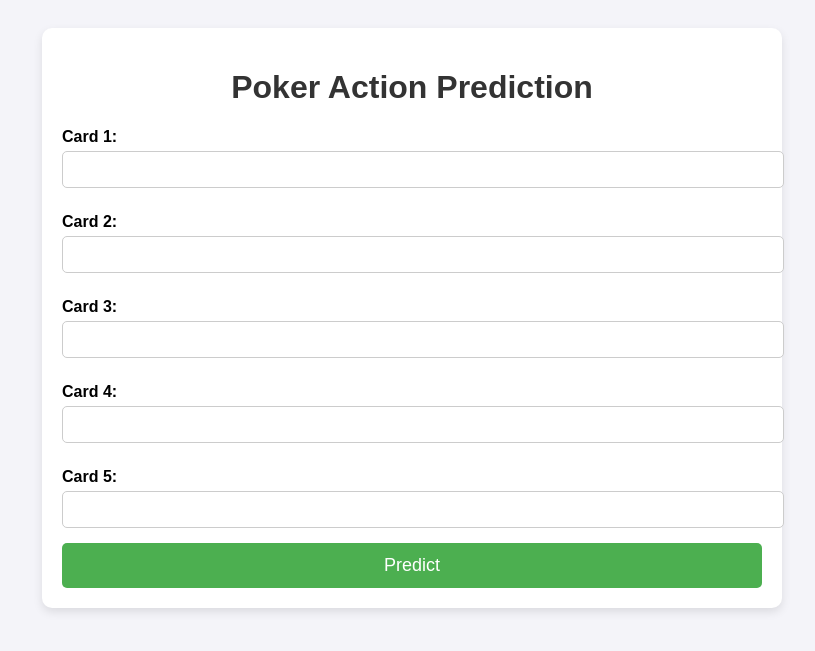
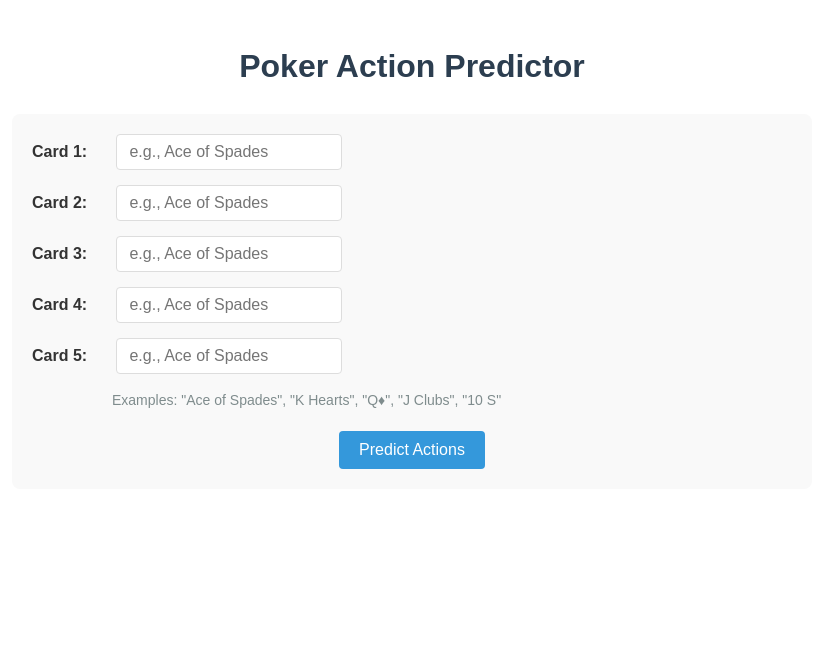
Before and after one commit to TempeHS/2025SE-HSCTask2-Cameron-Ly, a Flask app: page / in a window 1280 px wide. Shown: the top 651 px of the page, without its empty margins (228-1043 px from the left). Run offline with Flask 3, Linux system fonts and the light colour scheme.

Commit message:
UI implementation completed

```diff
--- a/5.Deploy_Model/app.py
+++ b/5.Deploy_Model/app.py
@@ -1,14 +1,15 @@
 import pickle
 import numpy as np
 from flask import Flask, render_template, request
+from poker_feature_extraction import get_card_details, calculate_features
 
 app = Flask(__name__)
 
-# Load the trained model
+# Load model from .pkl
 try:
     with open('trained_model.pkl', 'rb') as f:
         model = pickle.load(f)
-    print("Model loaded successfully")
+    print("Model loaded successfully.")
 except Exception as e:
     print(f"Error loading model: {e}")
     model = None
@@ -25,7 +26,7 @@ def index():
     if request.method == 'POST':
         try:
             if not model:
-                raise ValueError("Model not loaded")
+                raise ValueError("Prediction model not loaded")
 
             cards = []
             for i in range(5):
@@ -35,19 +36,13 @@ def index():
                 cards.append(card)
                 card_inputs[i] = card
 
-            # Extract ranks, suits and display format
             ranks, suits, display_cards = get_card_details(cards)
             cards_display = display_cards
 
-            # Extract the 4 features expected by the model
             features = calculate_features(ranks, suits)
-
-            # Get predictions from regression model
-            raw_prediction = model.predict(features)
-            prediction_probs = np.array(raw_prediction[0])
+            prediction_probs = model.predict(features)[0]
             prediction_probs = prediction_probs / prediction_probs.sum()
 
-            # Pair with labels and sort
             prediction = list(zip(POKER_ACTIONS, prediction_probs))
             prediction.sort(key=lambda x: x[1], reverse=True)
 
@@ -55,82 +50,13 @@ def index():
             error_message = f"Error: {str(e)}"
 
     return render_template(
-        'predict.html',
+        'index.html',
         prediction=prediction,
         error=error_message,
         card_inputs=card_inputs,
-        cards_display=cards_display
+        cards_display=cards_display,
+        show_results=prediction is not None
     )
-
-
-def get_card_details(cards):
-    rank_map = {
-        '2': 2, '3': 3, '4': 4, '5': 5, '6': 6, '7': 7, '8': 8, '9': 9, '10': 10,
-        'J': 11, 'JACK': 11, 'Q': 12, 'QUEEN': 12, 'K': 13, 'KING': 13,
-        'A': 14, 'ACE': 14
-    }
-    suit_map = {
-        'H': '♥', 'HEARTS': '♥',
-        'D': '♦', 'DIAMONDS': '♦',
-        'C': '♣', 'CLUBS': '♣',
-        'S': '♠', 'SPADES': '♠'
-    }
-
-    ranks = []
-    suits = []
-    display_cards = []
-
-    for card in cards:
-        card_upper = card.upper().replace('OF', '').strip()
-        parts = [p for p in card_upper.split() if p]
-
-        if len(parts) < 1:
-            raise ValueError("Invalid card format")
-
-        rank = parts[0]
-        if rank == '1' and len(parts) > 1 and parts[1] == '0':
-            rank = '10'
-            parts.pop(1)
-        if rank not in rank_map:
-            raise ValueError(f"Invalid rank: {rank}")
-
-        suit = parts[-1] if len(parts) > 1 else ''
-        if suit not in suit_map:
-            raise ValueError(f"Invalid suit: {suit}")
-
-        ranks.append(rank_map[rank])
-        suits.append(suit_map[suit])
-        display_cards.append(f"{rank.upper()}{suit_map[suit]}")
-
-    return ranks, suits, display_cards
-
-
-def calculate_features(ranks, suits):
-    rank_counts = {}
-    for r in ranks:
-        rank_counts[r] = rank_counts.get(r, 0) + 1
-
-    max_rank_freq = max(rank_counts.values())
-    unique_ranks = len(rank_counts)
-    unique_suits = len(set(suits))
-
-    if max_rank_freq == 4:
-        hand_strength = 0.9
-    elif max_rank_freq == 3 and unique_ranks == 2:
-        hand_strength = 0.8
-    elif unique_suits == 1:
-        hand_strength = 0.7
-    elif max_rank_freq == 3:
-        hand_strength = 0.6
-    elif max_rank_freq == 2 and unique_ranks == 3:
-        hand_strength = 0.5
-    elif max_rank_freq == 2:
-        hand_strength = 0.4
-    else:
-        hand_strength = 0.3
-
-    return np.array([[hand_strength, max_rank_freq, unique_ranks, unique_suits]])
-
 
 if __name__ == '__main__':
     app.run(debug=True)
--- a/5.Deploy_Model/poker_feature_extraction.py
+++ b/5.Deploy_Model/poker_feature_extraction.py
@@ -1,41 +1,93 @@
-def calculate_hand_strength(ranks, suits):
-    ranks_sorted = sorted(ranks)
-    unique_ranks = len(set(ranks))
-    is_flush = len(set(suits)) == 1
+# poker_feature_extraction.py
 
-    # Check if it's a straight
-    is_straight = (
-        len(set(ranks)) == 5 and
-        max(ranks) - min(ranks) == 4
-    )
+import numpy as np
+from collections import Counter
 
-    rank_counts = [ranks.count(r) for r in set(ranks)]
+rank_map = {
+    '2': 2, '3': 3, '4': 4, '5': 5, '6': 6, '7': 7, '8': 8, '9': 9, '10': 10,
+    'J': 11, 'JACK': 11, 'Q': 12, 'QUEEN': 12, 'K': 13, 'KING': 13,
+    'A': 14, 'ACE': 14
+}
 
-    if is_flush and is_straight:
-        return 8  # Straight Flush
-    elif 4 in rank_counts:
-        return 7  # Four of a Kind
-    elif sorted(rank_counts) == [2, 3]:
-        return 6  # Full House
-    elif is_flush:
-        return 5  # Flush
-    elif is_straight:
-        return 4  # Straight
-    elif 3 in rank_counts:
-        return 3  # Three of a Kind
-    elif rank_counts.count(2) == 2:
-        return 2  # Two Pair
-    elif 2 in rank_counts:
-        return 1  # One Pair
-    else:
-        return 0  # High Card
+suit_map = {
+    'H': '♥', 'HEARTS': '♥',
+    'D': '♦', 'DIAMONDS': '♦',
+    'C': '♣', 'CLUBS': '♣',
+    'S': '♠', 'SPADES': '♠'
+}
+
+def get_card_details(cards):
+    """Convert card strings to numerical ranks, suit codes, and display formats"""
+    ranks = []
+    suits = []
+    display_cards = []
+
+    for card in cards:
+        card_upper = card.upper().replace('OF', '').strip()
+        parts = [p for p in card_upper.split() if p]
+
+        if len(parts) >= 2:
+            rank = parts[0]
+            suit = parts[-1]
+        else:
+            raise ValueError(f"Invalid card format: {card}")
+
+        # Handle "10" being split as "1" and "0"
+        if rank == '1' and len(parts) > 1 and parts[1] == '0':
+            rank = '10'
+            suit = parts[2] if len(parts) > 2 else parts[1]
+
+        if rank not in rank_map:
+            raise ValueError(f"Invalid rank: {rank}")
+        if suit not in suit_map:
+            raise ValueError(f"Invalid suit: {suit}")
+
+        ranks.append(rank_map[rank])
+        suits.append(suit_map[suit])
+        display_cards.append(f"{rank.upper()}{suit_map[suit]}")
+
+    return ranks, suits, display_cards
 
 
-def calculate_max_rank_frequency(ranks):
-    return max([ranks.count(r) for r in ranks])
+def calculate_features(ranks, suits):
+    """Calculate the 4 features required by the model"""
+    rank_counts = Counter(ranks)
+    suit_counts = Counter(suits)
+    unique_ranks = len(rank_counts)
+    unique_suits = len(suit_counts)
+    max_rank_freq = max(rank_counts.values())
 
-def calculate_unique_ranks(ranks):
-    return len(set(ranks))
+    sorted_ranks = sorted(set(ranks))
+    is_flush = unique_suits == 1
+    is_straight = False
 
-def calculate_unique_suits(suits):
-    return len(set(suits))
+    if len(sorted_ranks) == 5:
+        if sorted_ranks[-1] - sorted_ranks[0] == 4:
+            is_straight = True
+        elif sorted_ranks == [2, 3, 4, 5, 14]:  # Ace-low straight
+            is_straight = True
+
+    is_royal = sorted_ranks == [10, 11, 12, 13, 14]
+
+    if is_flush and is_royal:
+        hand_strength = 1.0
+    elif is_flush and is_straight:
+        hand_strength = 0.95
+    elif max_rank_freq == 4:
+        hand_strength = 0.9
+    elif max_rank_freq == 3 and unique_ranks == 2:
+        hand_strength = 0.85
+    elif is_flush:
+        hand_strength = 0.8
+    elif is_straight:
+        hand_strength = 0.75
+    elif max_rank_freq == 3:
+        hand_strength = 0.6
+    elif list(rank_counts.values()).count(2) == 2:
+        hand_strength = 0.5
+    elif max_rank_freq == 2:
+        hand_strength = 0.4
+    else:
+        hand_strength = 0.3
+
+    return np.array([[hand_strength, max_rank_freq, unique_ranks, unique_suits]])
--- a/5.Deploy_Model/templates/index.html
+++ b/5.Deploy_Model/templates/index.html
@@ -124,14 +124,14 @@
 
     <div class="input-section">
       <form method="POST">
-        {% for i in range(1, 6) %}
+        {% for card in card_inputs %}
         <div class="card-input">
-          <label for="card{{i}}">Card {{i}}:</label>
+          <label for="card{{ loop.index }}">Card {{ loop.index }}:</label>
           <input
             type="text"
-            id="card{{i}}"
-            name="card{{i}}"
-            value="{{ card_inputs[i-1] }}"
+            id="card{{ loop.index }}"
+            name="card{{ loop.index }}"
+            value="{{ card }}"
             placeholder="e.g., Ace of Spades"
           />
         </div>
@@ -159,8 +159,10 @@
       </div>
 
       <h2 style="text-align: center">Recommended Actions</h2>
-      {% for i, (action, prob) in enumerate(prediction) %}
-      <div class="action {% if i == 0 %}best-action{% endif %}">
+      {% for action, prob in prediction %}
+      <div
+        class="action {% if loop.index0 == best_index %}best-action{% endif %}"
+      >
         <div class="action-name">
           <span>{{ action }}</span>
           <span>{{ "%.1f"|format(prob * 100) }}%</span>
--- a/5.Deploy_Model/templates/predict.html
+++ /dev/null
@@ -1,110 +0,0 @@
-<!DOCTYPE html>
-<html lang="en">
-  <head>
-    <meta charset="UTF-8" />
-    <meta name="viewport" content="width=device-width, initial-scale=1.0" />
-    <title>Poker Action Predictor</title>
-    <style>
-      body {
-        font-family: Arial, sans-serif;
-        background-color: #f4f4f9;
-        padding: 20px;
-      }
-      .container {
-        max-width: 700px;
-        margin: auto;
-        padding: 20px;
-        background-color: white;
-        border-radius: 10px;
-        box-shadow: 0 4px 10px rgba(0, 0, 0, 0.1);
-      }
-      h1,
-      h2 {
-        text-align: center;
-        color: #333;
-      }
-      label {
-        display: block;
-        margin-top: 10px;
-        font-weight: bold;
-      }
-      input[type="text"] {
-        width: 100%;
-        padding: 10px;
-        margin-top: 5px;
-        margin-bottom: 15px;
-        border-radius: 5px;
-        border: 1px solid #ccc;
-      }
-      button {
-        background-color: #4caf50;
-        color: white;
-        padding: 12px;
-        border: none;
-        border-radius: 5px;
-        font-size: 18px;
-        width: 100%;
-        cursor: pointer;
-      }
-      button:hover {
-        background-color: #45a049;
-      }
-      .result-table {
-        margin-top: 20px;
-        width: 100%;
-        border-collapse: collapse;
-      }
-      .result-table th,
-      .result-table td {
-        padding: 10px;
-        border: 1px solid #ddd;
-        text-align: center;
-      }
-      .error {
-        color: red;
-        margin-top: 10px;
-        text-align: center;
-      }
-    </style>
-  </head>
-  <body>
-    <div class="container">
-      <h1>Poker Action Prediction</h1>
-      <form method="post" action="/">
-        {% for i in range(5) %}
-        <label for="card{{ i+1 }}">Card {{ i+1 }}:</label>
-        <input
-          type="text"
-          name="card{{ i+1 }}"
-          id="card{{ i+1 }}"
-          value="{{ card_inputs[i] if card_inputs else '' }}"
-          required
-        />
-        {% endfor %}
-        <button type="submit">Predict</button>
-      </form>
-
-      {% if error %}
-      <div class="error">{{ error }}</div>
-      {% endif %} {% if prediction %}
-      <h2>Predicted Action Probabilities</h2>
-      <table class="result-table">
-        <thead>
-          <tr>
-            <th>Action</th>
-            <th>Probability</th>
-          </tr>
-        </thead>
-        <tbody>
-          {% for action, prob in prediction %}
-          <tr>
-            <td>{{ action }}</td>
-            <td>{{ "%.2f" | format(prob * 100) }}%</td>
-          </tr>
-          {% endfor %}
-        </tbody>
-      </table>
-      {% endif %}
-    </div>
-  </body>
-</html>
```
